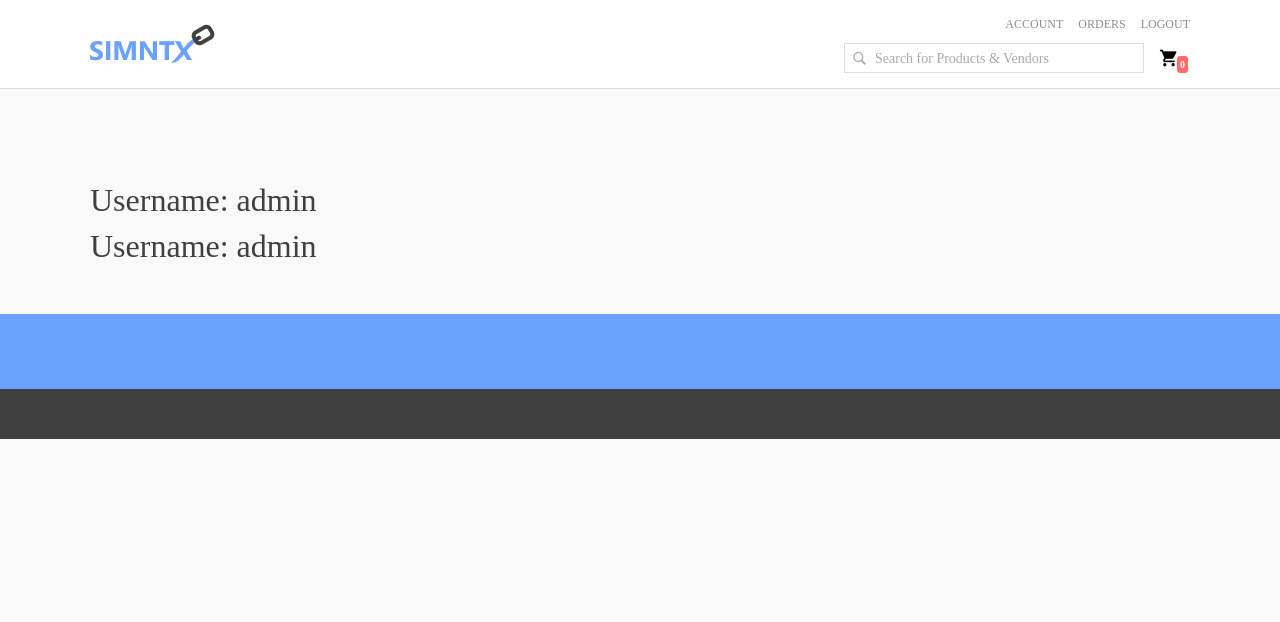
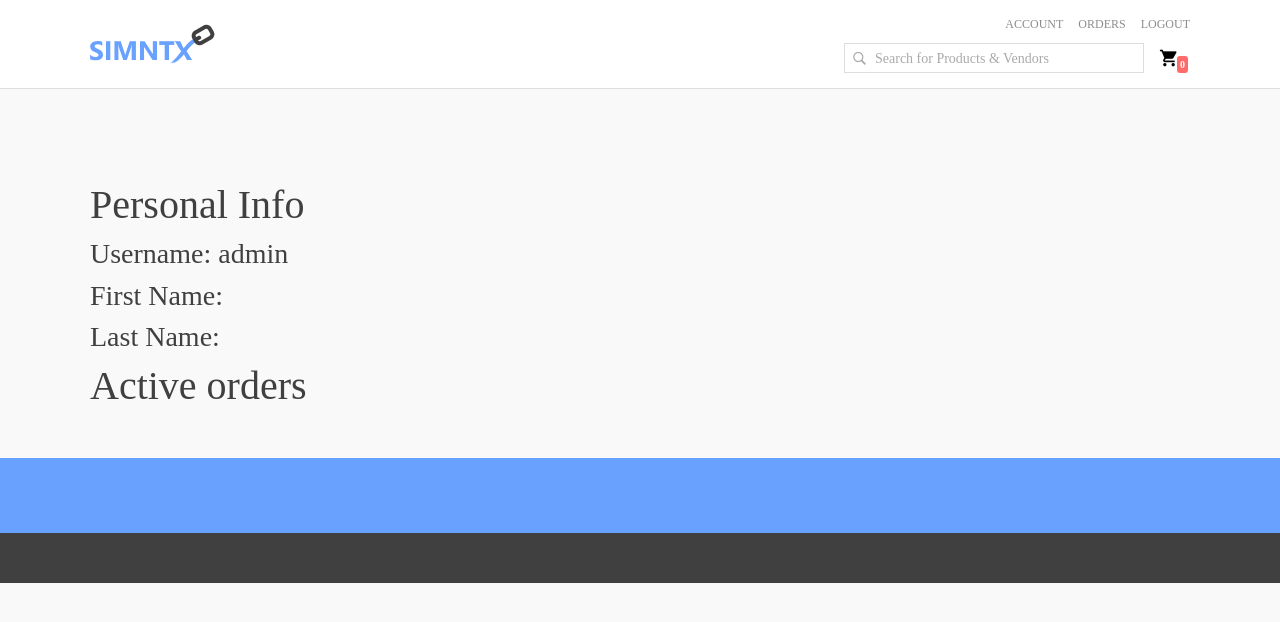
Before and after one commit to nfishel48/simntx, a Django app: page /account/ in a window 1280 px wide. Shown: the top 622 px of the page. Run offline with Django 3.2, Linux system fonts and the light colour scheme; a user stored in the database is signed in; data comes from the database, SQL or seed files in the repository; both versions use the stored data as it was after the commit; some libraries are stand-ins or nearby versions; some web fonts are replaced.

Commit message:
added account view page

```diff
--- a/core/models.py
+++ b/core/models.py
@@ -55,9 +55,7 @@
         return self.user.username
 
     def get_user(self):
-        return reverse("core:account", kwargs={
-            'user': self.user
-        })
+        return self.user
 
 
 class Item(models.Model):
--- a/core/urls.py
+++ b/core/urls.py
@@ -22,6 +22,6 @@
     path('request-refund/', views.RequestRefundView.as_view(), name='request-refund'),
     path('drivers/', views.drivers, name='drivers'),
     path('order/<ref_code>', views.OrderView.as_view(), name='order'),
-    path('account/', views.AccountView.as_view(), name='account')
+    path('account/', views.profile, name='account')
 
 ]
--- a/core/views.py
+++ b/core/views.py
@@ -681,9 +681,11 @@
         #here is where you change the driver for the order
         return redirect("core:request-refund")
 
-class AccountView(LoginRequiredMixin, View):
-    def get(self, *args, **kwargs):
-        return render(self.request, 'account.html')
+@login_required
+def profile(request):
+    user = request.user
+    orders = Order.objects.filter(user = user)
+    return render(request, 'account.html', {'orders': orders })
 
 # FUNCTIONS
 
--- a/templates/account.html
+++ b/templates/account.html
@@ -16,9 +16,19 @@
 {% endblock %}
 
 {% block content %}
+    <h1>Personal Info</h1>
+    <h3>Username:  {% user_display user %}</h3>
+    <h3>First Name:  {{ request.user.first_name }}</h3>
+    <h3>Last Name:  {{ request.user.last_name }}</h3>
 
-    <h2>Username:  {% user_display user %}</h2>
-    <h2>Username:  {% user_display user %}</h2>
+    <h1>Active orders</h1>
+    {% for orders in orders %}
+        <p> Order: {{ orders.ref_code }}</p>
+        {% for order_item in orders.items.all %}
+            <p> {{ order_item }} </p>
+        {% endfor %}
+    {% endfor %}
+
 
 
 
```
Also changed, not shown: db.sqlite3.
